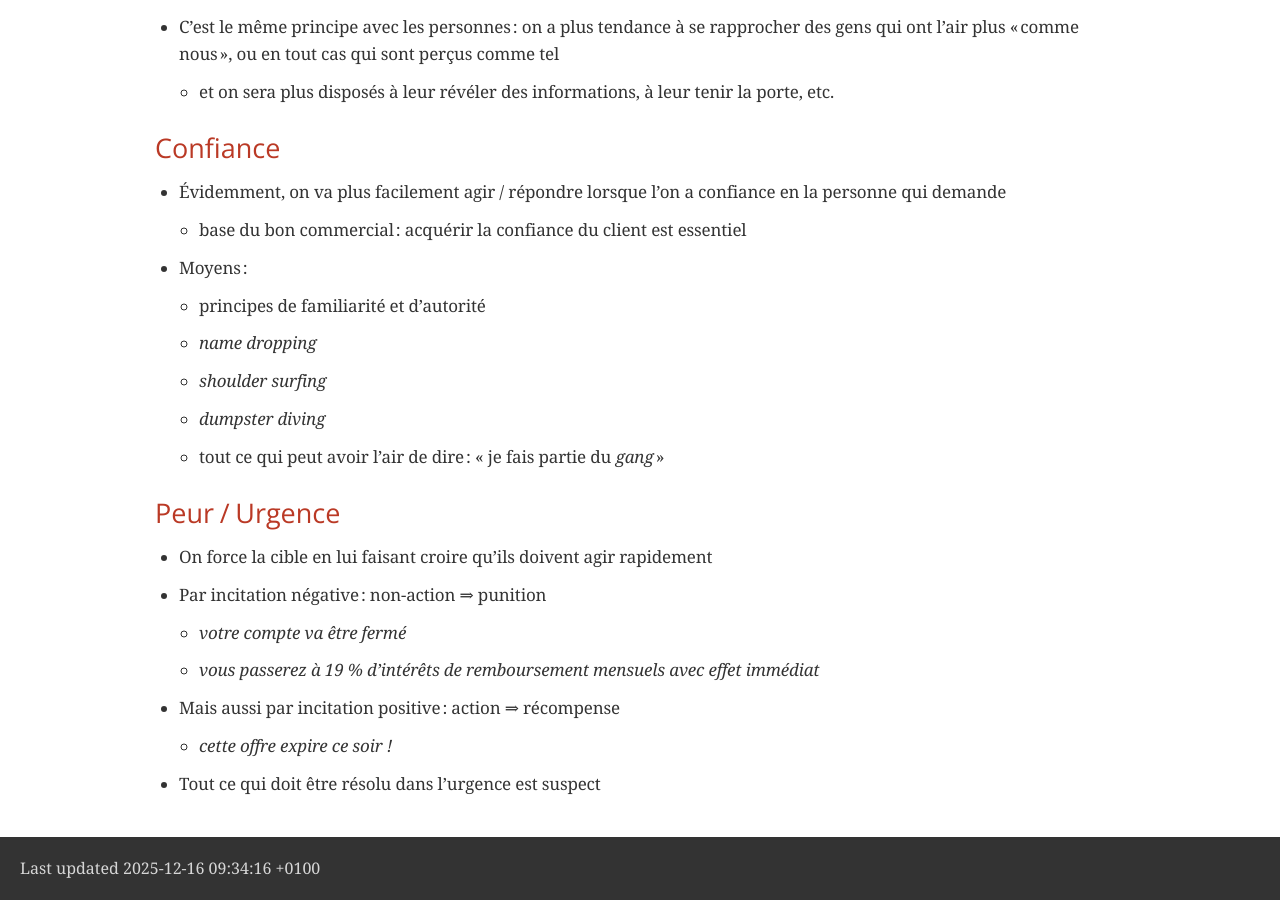
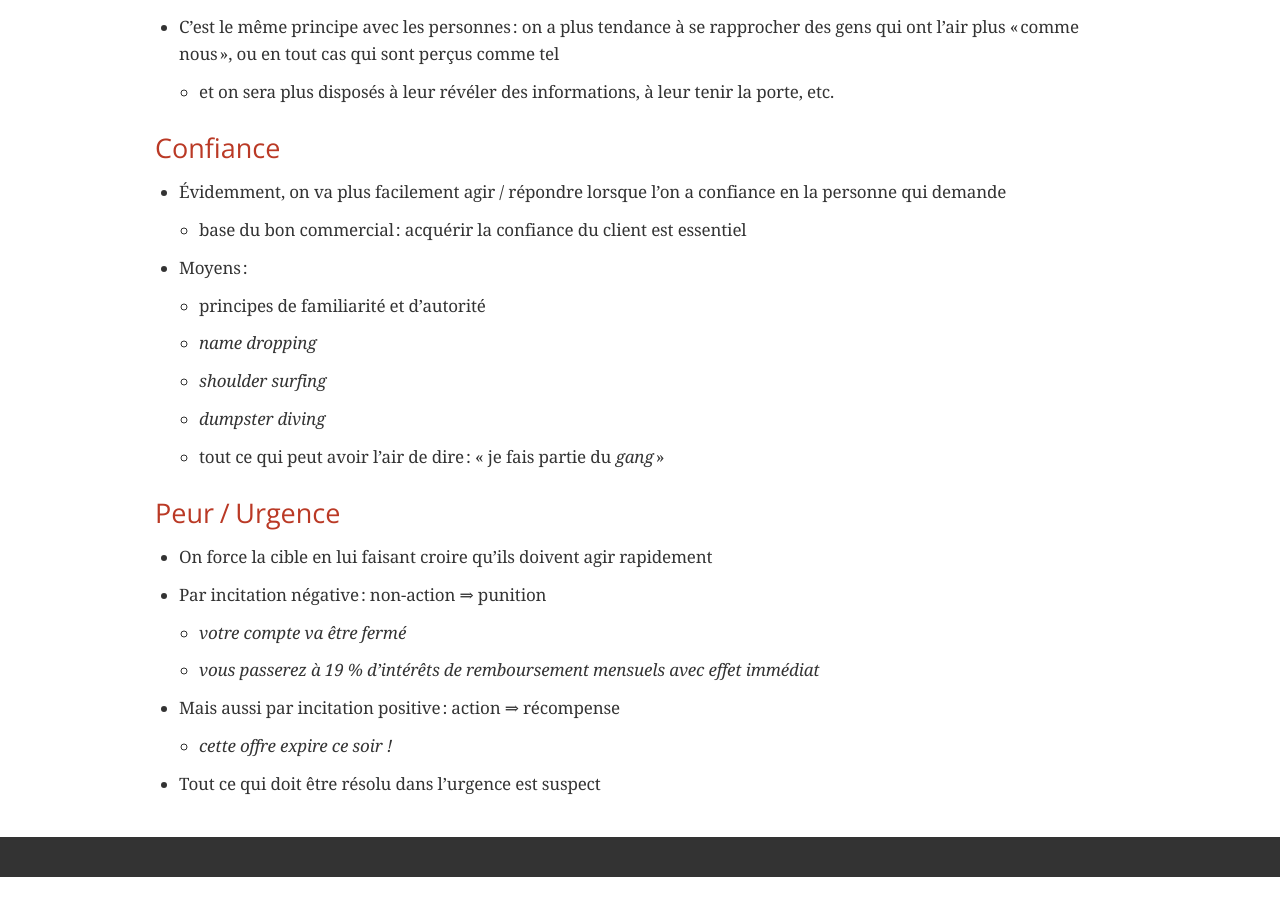
Before and after one commit to rose-line/sio1-P27, a Jekyll site: the page bloc3/cours/cs01_ingenierie_sociale.html, which Jekyll copies as it is, in a window 1280 px wide and 900 px high, scrolled down 7604 px. Built offline with Jekyll 4.4.1, drawn with Linux system fonts in a browser that asks for light colours; some web fonts are replaced; after the commit the page ends 8481 px from its top, so only the background shows below that.

Commit message:
maj ludetails + imgs

```diff
--- a/bloc3/cours/cs01_ingenierie_sociale.html
+++ b/bloc3/cours/cs01_ingenierie_sociale.html
@@ -530,7 +530,7 @@ body.book #toc,body.book #preamble,body.book h1.sect0,body.book .sect1>h2{page-b
 <h3 id="_smishing_exemple">Smishing - exemple</h3>
 <div class="imageblock">
 <div class="content">
-<img src="assets/social_engineering/smishing_credit_agricole.png" alt="smishing credit agricole">
+<img src="assets/imgs/assets/social_engineering/smishing_credit_agricole.png" alt="smishing credit agricole">
 </div>
 </div>
 </div>
@@ -1247,7 +1247,6 @@ body.book #toc,body.book #preamble,body.book h1.sect0,body.book .sect1>h2{page-b
 </div>
 <div id="footer">
 <div id="footer-text">
-Last updated 2025-12-16 09:34:16 +0100
 </div>
 </div>
 </body>
--- a/bloc3/cours/cs02_malwares_et_autres.html
+++ b/bloc3/cours/cs02_malwares_et_autres.html
@@ -972,7 +972,6 @@ body.book #toc,body.book #preamble,body.book h1.sect0,body.book .sect1>h2{page-b
 </div>
 <div id="footer">
 <div id="footer-text">
-Last updated 2025-12-16 09:35:22 +0100
 </div>
 </div>
 </body>
--- a/bloc3/cours/cs03_attaques_reseau.html
+++ b/bloc3/cours/cs03_attaques_reseau.html
@@ -790,7 +790,6 @@ body.book #toc,body.book #preamble,body.book h1.sect0,body.book .sect1>h2{page-b
 </div>
 <div id="footer">
 <div id="footer-text">
-Last updated 2025-12-16 09:35:46 +0100
 </div>
 </div>
 </body>
--- a/bloc3/cours/cs04_strategies_defense.html
+++ b/bloc3/cours/cs04_strategies_defense.html
@@ -997,7 +997,6 @@ body.book #toc,body.book #preamble,body.book h1.sect0,body.book .sect1>h2{page-b
 </div>
 <div id="footer">
 <div id="footer-text">
-Last updated 2025-12-16 09:37:08 +0100
 </div>
 </div>
 </body>
```
